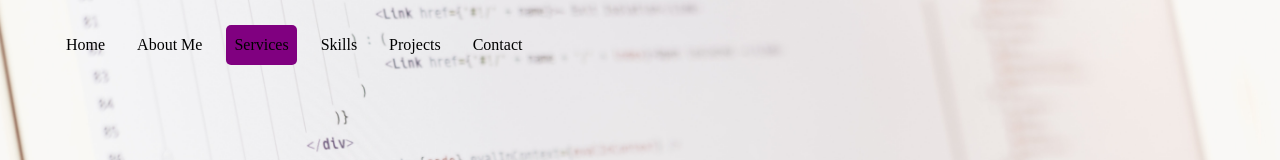
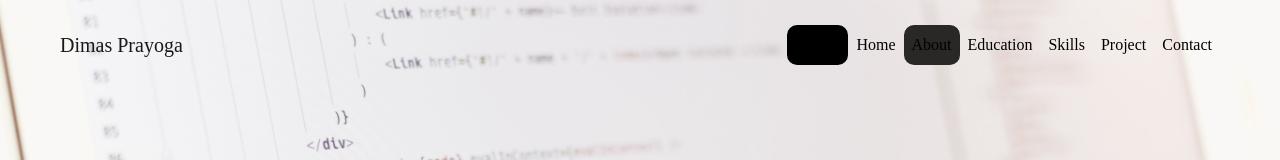
Before and after one commit to careerdimasprayoga/portofolio, a Vue app: page / in a window 1280 px wide. Shown: the top 160 px of the page. Built offline with nearby package versions, Linux system fonts and the light colour scheme; a web font is replaced by a local one.

Commit message:
navbar responsive

```diff
--- a/src/components/Main.vue
+++ b/src/components/Main.vue
@@ -1,7 +1,31 @@
 <template>
   <div>
     <header>
-      <b-navbar type="dark" variant="transparent" id="custom-navbar">
+      <b-navbar toggleable="lg" id="custom-navbar">
+        <b-navbar-brand href="#">Dimas Prayoga</b-navbar-brand>
+
+        <b-navbar-toggle target="nav-collapse"></b-navbar-toggle>
+
+        <b-collapse id="nav-collapse" is-nav>
+
+          <!-- Right aligned nav items -->
+          <b-navbar-nav class="ml-auto">
+            <b-navbar-nav>
+              <li class="menuItems">
+                <a href="">Dimas</a>
+              </li>
+              <b-nav-item href="#">Home</b-nav-item>
+              <b-nav-item href="#" class="navActive">About</b-nav-item>
+              <b-nav-item href="#">Education</b-nav-item>
+              <b-nav-item href="#">Skills</b-nav-item>
+              <b-nav-item href="#">Project</b-nav-item>
+              <b-nav-item href="#">Contact</b-nav-item>
+            </b-navbar-nav>
+          </b-navbar-nav>
+        </b-collapse>
+      </b-navbar>
+      <!--  -->
+      <!-- <b-navbar type="dark" variant="transparent" id="custom-navbar">
         <b-navbar-nav class="ml-5">
           <b-nav-item href="#banner" class="mr-3">Home</b-nav-item>
           <b-nav-item href="#about" class="mr-3">About Me</b-nav-item>
@@ -10,7 +34,7 @@
           <b-nav-item href="#" class="mr-3">Projects</b-nav-item>
           <b-nav-item href="#" class="mr-3">Contact</b-nav-item>
         </b-navbar-nav>
-      </b-navbar>
+      </b-navbar> -->
     </header>
     <section class="banner" id="banner">
       <b-container>
@@ -42,10 +66,10 @@ window.onscroll = function () {
 }
 function navScrollFunction () {
   if (document.body.scrollTop > 80 || document.documentElement.scrollTop > 80) {
-    document.getElementById('custom-navbar').style.padding = '10px 10px'
+    document.getElementById('custom-navbar').style.padding = '10px 60px 10px 60px'
     document.getElementById('custom-navbar').classList.add('navscroll')
   } else {
-    document.getElementById('custom-navbar').style.padding = '25px 10px'
+    document.getElementById('custom-navbar').style.padding = '25px 60px 10px 60px'
     document.getElementById('custom-navbar').classList.remove('navscroll')
   }
 }
@@ -59,6 +83,7 @@ header #custom-navbar {
   position: fixed;
   width: 100%;
   z-index: 1;
+  padding: 10px 60px 10px 60px;
 }
 .navscroll {
   background-color: #ffffff !important;
@@ -70,12 +95,23 @@ header .nav-item a:hover {
   color: white !Important;
 }
 header .nav-item:hover {
-  border-radius: 5px;
+  border-radius: 10px;
   background-color: #292826 !important;
 }
+.menuItems, .menuItems a {
+  color: black;
+  text-decoration: none;
+  padding: 5px;
+}
+.menuItems, .menuItems a:hover {
+  background-color: black;
+  color: white;
+  padding: 5px;
+  border-radius: 10px;
+}
 .navActive {
-  background-color: purple;
-  border-radius: 5px;
+  background-color: #292826;
+  border-radius: 10px;
 }
 .banner {
   min-height: 100vh;
```
